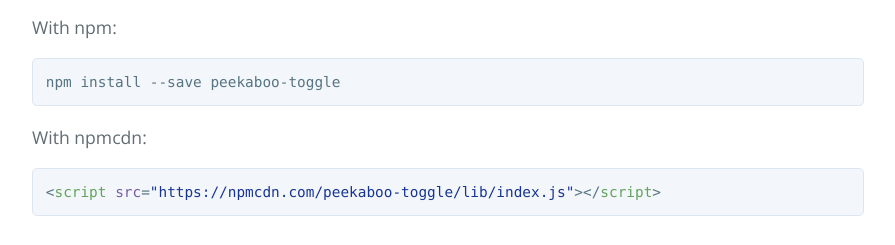
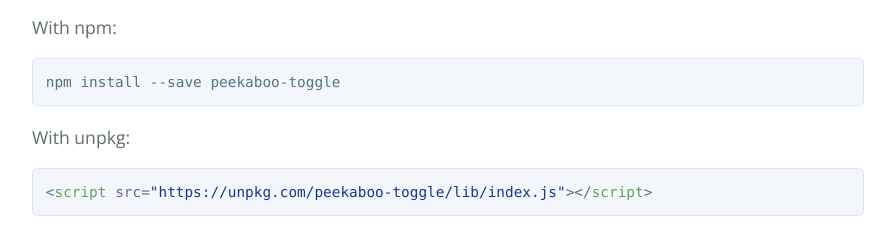
Before and after one commit to nadavspi/peekaboo.js, a plain HTML site: page index.html in a window 1280 px wide. Shown: the part 780-1025 px from the top of the page, without its empty margins (192-1087 px from the left). Drawn offline with nearby package versions, Linux system fonts and the light colour scheme; a script that the page names is missing.

Commit message:
Switch npmcdn to unpkg

```diff
--- a/index.html
+++ b/index.html
@@ -41,9 +41,9 @@
 
 <div class="highlight highlight-source-shell"><pre>npm install --save peekaboo-toggle</pre></div>
 
-<p>With npmcdn:</p>
+<p>With unpkg:</p>
 
-<div class="highlight highlight-text-html-basic"><pre>&lt;<span class="pl-ent">script</span> <span class="pl-e">src</span>=<span class="pl-s"><span class="pl-pds">"</span>https://npmcdn.com/peekaboo-toggle/lib/index.js<span class="pl-pds">"</span></span>&gt;&lt;/<span class="pl-ent">script</span>&gt;</pre></div>
+<div class="highlight highlight-text-html-basic"><pre>&lt;<span class="pl-ent">script</span> <span class="pl-e">src</span>=<span class="pl-s"><span class="pl-pds">"</span>https://unpkg.com/peekaboo-toggle/lib/index.js<span class="pl-pds">"</span></span>&gt;&lt;/<span class="pl-ent">script</span>&gt;</pre></div>
 
 <h2>
 <a id="how-to-use" class="anchor" href="#how-to-use" aria-hidden="true"><span aria-hidden="true" class="octicon octicon-link"></span></a>How to use</h2>
```
